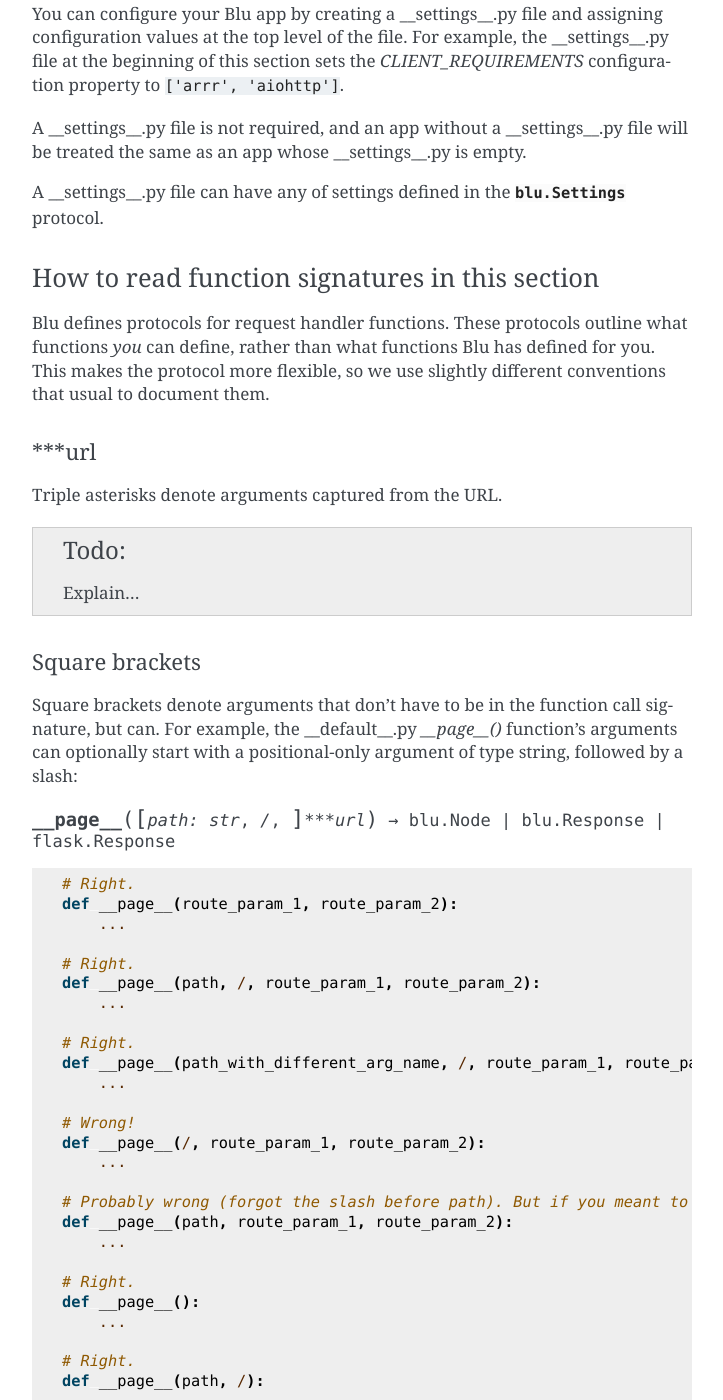
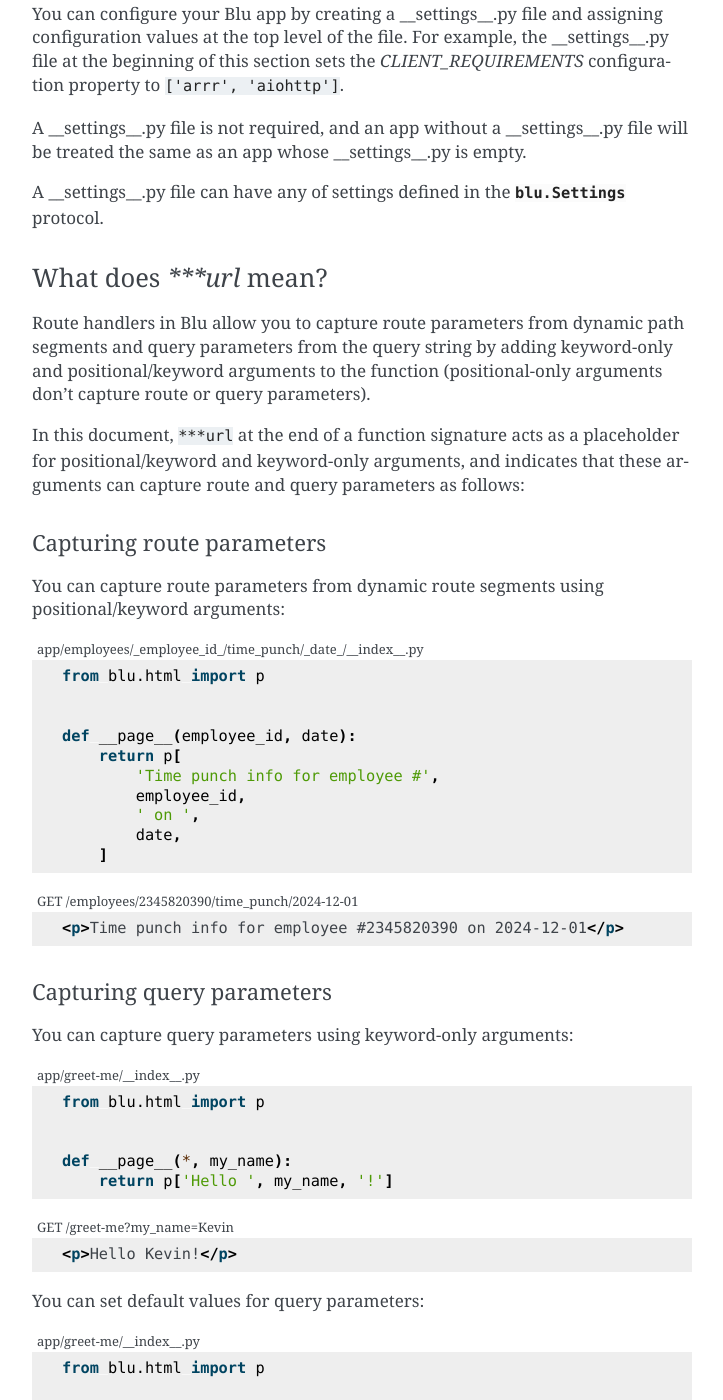
Before and after one commit to johnlarson/blu, a Sphinx documentation site: the page built from docs/api-reference/file-conventions.rst, in a window 1280 px wide and 1400 px high, scrolled down 3058 px. Shown: the whole window, without its empty margins (388-1111 px from the left). Built offline with Sphinx 7.4.7, drawn with Linux system fonts in a browser that asks for light colours; some of the changed text lies outside the part shown.

Commit message:
explain ***url

```diff
--- a/docs/api-reference/file-conventions.rst
+++ b/docs/api-reference/file-conventions.rst
@@ -160,129 +160,118 @@
 
 .. _file-conventions/files/what-does-triple-start-url-mean:
 
-How to read function signatures in this section
-+++++++++++++++++++++++++++++++++++++++++++++++
+What does *\*\*\*url* mean?
++++++++++++++++++++++++++++
 
-Blu defines protocols for request handler functions. These protocols outline what functions *you* can define, rather than what functions Blu has defined for you. This makes the protocol more flexible, so we use slightly different conventions that usual to document them.
+Route handlers in Blu allow you to capture route parameters from dynamic path segments and query parameters from the query string by adding keyword-only and positional/keyword arguments to the function (positional-only arguments don't capture route or query parameters).
 
-\*\*\*url
-^^^^^^^^^
+In this document, ``***url`` at the end of a function signature acts as a placeholder for positional/keyword and keyword-only arguments, and indicates that these arguments can capture route and query parameters as follows:
 
-Triple asterisks denote arguments captured from the URL.
+Capturing route parameters
+^^^^^^^^^^^^^^^^^^^^^^^^^^
 
-.. todo:: Explain...
-
-Square brackets
-^^^^^^^^^^^^^^^
-
-Square brackets denote arguments that don't have to be in the function call signature, but can. For example, the __default__.py *__page__()* function's arguments can optionally start with a positional-only argument of type string, followed by a slash:
-
-.. py:function:: __page__([path: str, /,] ***url) -> blu.Node | blu.Response | flask.Response
+You can capture route parameters from dynamic route segments using positional/keyword arguments:
 
 .. code-block:: python
+    :caption: app/employees/_employee_id_/time_punch/_date_/__index__.py
 
-    # Right.
-    def __page__(route_param_1, route_param_2):
-        ...
+    from blu.html import p
 
-    # Right.
-    def __page__(path, /, route_param_1, route_param_2):
-        ...
 
-    # Right.
-    def __page__(path_with_different_arg_name, /, route_param_1, route_param_2):
-        ...
+    def __page__(employee_id, date):
+        return p[
+            'Time punch info for employee #',
+            employee_id,
+            ' on ',
+            date,
+        ]
 
-    # Wrong!
-    def __page__(/, route_param_1, route_param_2):
-        ...
+.. code-block:: html
+    :caption: GET /employees/2345820390/time_punch/2024-12-01
 
-    # Probably wrong (forgot the slash before path). But if you meant to include a route param called "path", you're doing it right.
-    def __page__(path, route_param_1, route_param_2):
-        ...
+    <p>Time punch info for employee #2345820390 on 2024-12-01</p>
 
-    # Right.
-    def __page__():
-        ...
+Capturing query parameters
+^^^^^^^^^^^^^^^^^^^^^^^^^^
 
-    # Right.
-    def __page__(path, /):
-        ...
-
-    # Wrong!
-    def __page__(/)
-
-You can include type annotations in your function definition, but don't have to; the type annotations in the documentation just tell you what type Blu will pass in for each argument.
+You can capture query parameters using keyword-only arguments:
 
 .. code-block:: python
+    :caption: app/greet-me/__index__.py
 
-    # Right.
-    def __page__(path, /):
-        ...
-
-    # Also right!
-    def __page__(path: str, /):
-        ...
-
-Return types
-^^^^^^^^^^^^
-
-The return type tells you what return type Blu is expecting.
-
-For example, the *__page__()* function in __index__.py has to return a :type:`blu.Node`, a :class:`blu.Response`, or a :class:`quart.Response`:
-
-.. py:function:: __page__(***url) -> blu.Node | blu.Response | flask.Response
+    from blu.html import p
 
 
-.. code-block:: python
+    def __page__(*, my_name):
+        return p['Hello ', my_name, '!']
 
-    from blu import Response
-    from blu.html import p
-    import quart
+.. code-block:: html
+    :caption: GET /greet-me?my_name=Kevin
 
-    # Right.
-    def __page__():
-        return p['Hello World!']
+    <p>Hello Kevin!</p>
 
-    # Right.
-    def __page__():
-        return Response(p['Page not found.'], status=404)
-
-    # Right.
-    def __page__():
-        return quart.make_response({'hello': 'world'})
-
-    # Wrong!
-    def __page__():
-        return {'hello': 'world'}
-
-You don't have to annotate the return type, but you can. Any return type that is a subset of that shown in the documentation is valid.
+You can set default values for query parameters:
 
 .. code-block:: python
+    :caption: app/greet-me/__index__.py
 
-    import blu
-    import quart
+    from blu.html import p
 
 
-    # Right.
-    def __page__():
-        ...
+    def __page__(*, my_name='World'):
+        return p['Hello ', my_name, '!']
 
-    # Also right.
-    def __page__() -> blu.Node | blu.Response | quart.Response:
-        ...
+.. code-block:: html
+    :caption: GET /greet-me?my_name=Kevin
 
-    # Also right!
-    def __page__() -> blu.Node:
-        ...
+    <p>Hello World!</p>
 
-    # Wrong!
-    def __page__() -> dict:
-        ...
+You can also use ``**kwargs`` for query parameters:
 
-    # Right; strings are blu.Nodes.
-    def __page__() -> str:
-        ...
+.. code-block:: python
+    :caption: app/greet-me/__index__.py
+
+    from blu.html import p
+
+
+    def __page__(*, my_name, **kwargs):
+        greeting = kwargs.get('greeting', 'Hello')
+        return p[greeting, ' ', my_name, '!']
+
+.. code-block:: html
+    :caption: GET /greet-me?my_name=Kevin&greeting=Hi
+
+    <p>Hi Kevin!</p>
+
+Handler-specific arguments
+^^^^^^^^^^^^^^^^^^^^^^^^^^
+
+Positional-only arguments are reserved for handler-specific arguments.
+
+For example, the *__page()__* function of __default__.py files allows you to get the remaining portion of the URL path using a positional-only argument (in Python, positional-only arguments are at the beginning of the argument list, separated from other arguments with a ``/``):
+
+.. code-block:: python
+    :caption: app/foo/__default__.py
+
+    from blu.html import p
+
+    def __page__(path, /):
+        return p['Remaining path: ', path]
+
+.. code-block:: html
+    :caption: Get /foo/bar/baz
+
+    <p>Remaining path: bar/baz</p>
+
+Blu passes these arguments in by position, so unlike route- and query-parameter-capturing arguments, they can have any name:
+
+.. code-block:: python
+    :caption: app/foo/__default__.py
+
+    from blu.html import p
+
+    def __page__(remaining_path, /):
+        return p['Remaining path: ', remaining_path]
 
 
 Static Files
```
